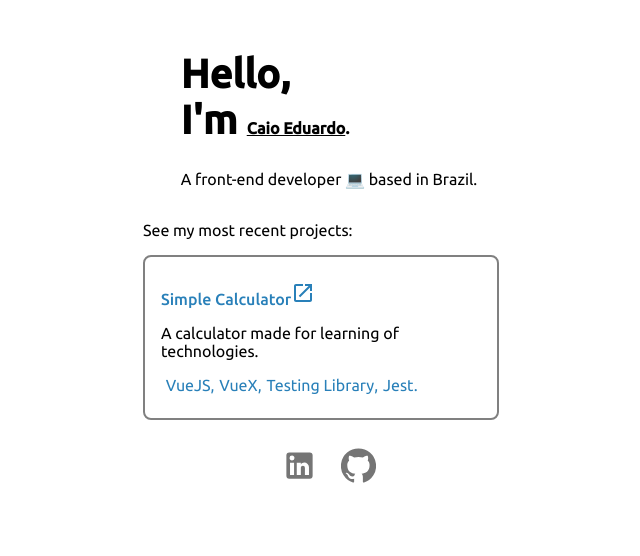
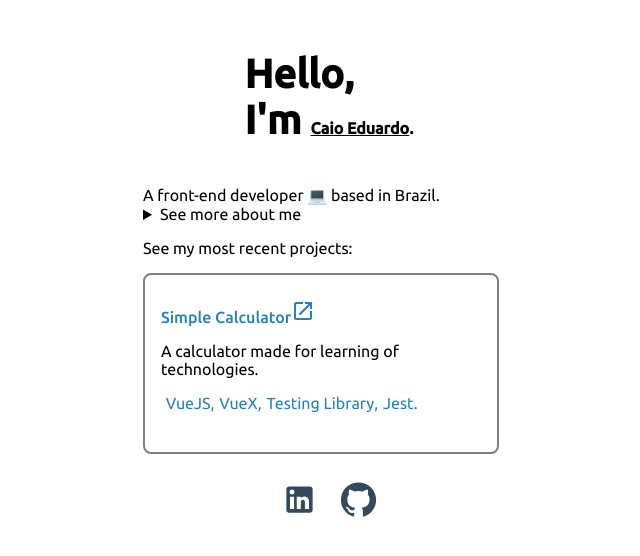
Before and after one commit to cersouza/cersouza, a Next.js app in the folder code/website/: page / in a window 1280 px wide. Shown: the top 556 px of the page, without its empty margins (327-967 px from the left). Built offline with nearby package versions, Linux system fonts and the light colour scheme.

Commit message:
feat: added `details` section and set Icon colors

```diff
--- a/code/website/config/data/cersouza.json
+++ b/code/website/config/data/cersouza.json
@@ -9,7 +9,13 @@
       "a lifelong learner 🎓",
       "a person who likes to transfer acknowledgment to others",
       "learning about Clean Architecture"
-    ]
+    ],
+    "details": {
+      "Birthday": "July 23th, 1999",
+      "Skills": "Node JS, React JS, Vue JS",
+      "Idioms": "French (Basic), English (Basic)",
+      "Hobbies": "Play guitar 🎸"
+    }
   },
   "projects": [
     {
--- a/code/website/pages/index.tsx
+++ b/code/website/pages/index.tsx
@@ -32,9 +32,31 @@ const Home: NextPage = () => {
               <a onClick={changeCurrentAdjectiveIndex}><u>{personAdjective}</u>.</a>
             </Tooltip>
           </h1>
-          <p>{data.person.description}</p>
         </header>
         <main>
+          <p>
+            {data.person.description}
+
+            {
+              data.person.details && (
+                <details>
+                  <summary>See more about me</summary>
+                    <ul>
+                      {
+                        Object.keys(data.person.details).map((detailName: string, i) => (
+                          <li key={detailName}>
+                            <strong>{detailName}:</strong>
+                            {data.person.details[detailName]}
+                            { Object.keys(data.person.details).length > i + 1 ? ';' : '.' }
+                          </li>
+                        ))
+                      }
+                    </ul>
+                </details>
+              )
+            }
+          </p>
+
           <p>See my most recent projects:</p>
           <div>
             <ul className={styles.projectList}>
@@ -54,7 +76,8 @@ const Home: NextPage = () => {
 
                     {
                       project.stack.length && (
-                        <ul className={styles.projectStackLogosList}>
+                        <p>
+                          <ul className={styles.projectStackList}>
                             {
                               project.stack.map((stack, i) => (
                                 <li key={`${project.name}-${stack.name}`}>
@@ -70,6 +93,7 @@ const Home: NextPage = () => {
                               ))
                             }
                           </ul>
+                        </p>
                       )
                     }
                   </li>
@@ -81,9 +105,10 @@ const Home: NextPage = () => {
         <footer>
           <Tooltip title="Go to my LinkedIn page">
             <IconButton
+              target="_blank"
+              className={styles.logo}
               aria-label="LinkedIn"
               href="https://www.linkedin.com/in/cersouza/"
-              target="_blank"
             >
               <LinkedIn fontSize="large"/>
             </IconButton>
@@ -91,9 +116,10 @@ const Home: NextPage = () => {
 
           <Tooltip title="Go to my GitHub page">
             <IconButton
+              target="_blank"
               aria-label="Github"
+              className={styles.logo}
               href="https://github.com/cersouza"
-              target="_blank"
             >
               <GitHub fontSize="large"/>
             </IconButton>
--- a/code/website/styles/global.css
+++ b/code/website/styles/global.css
@@ -28,23 +28,29 @@ code {
   padding: 0.2rem 0.5rem;
 }
 
+a, summary, button {
+  cursor: pointer;
+}
+
+
+summary {
+  transform: 0.2s;
+}
+
 button {
-  cursor: pointer;
-
   border: none;
   background: none;
   text-decoration: none;
 }
 
 a {
-  cursor: pointer;
   text-decoration: none;
   color: var(--light-blue);
 
   transform: 0.2s;
 }
 
-a:hover {
+a:hover, summary:hover {
   filter: brightness(0.9);
 }
 
--- a/code/website/styles/index.module.css
+++ b/code/website/styles/index.module.css
@@ -46,7 +46,7 @@
   font-weight: 500;
 }
 
-.projectStackLogosList li {
+.projectStackList li {
   list-style-type: none;
   display: inline;
   color: var(--light-grey);
@@ -54,3 +54,15 @@
   font-size: 1rem;
   margin-left: 0.3rem;
 }
+
+.container .logo {
+  color: var(--light-grey);
+}
+
+.container details {
+  font-size: 1.3rem;
+}
+
+.container details ul {
+  padding: 0 1.5rem;
+}
```
Lines whose indentation alone changed are shown as unchanged.
